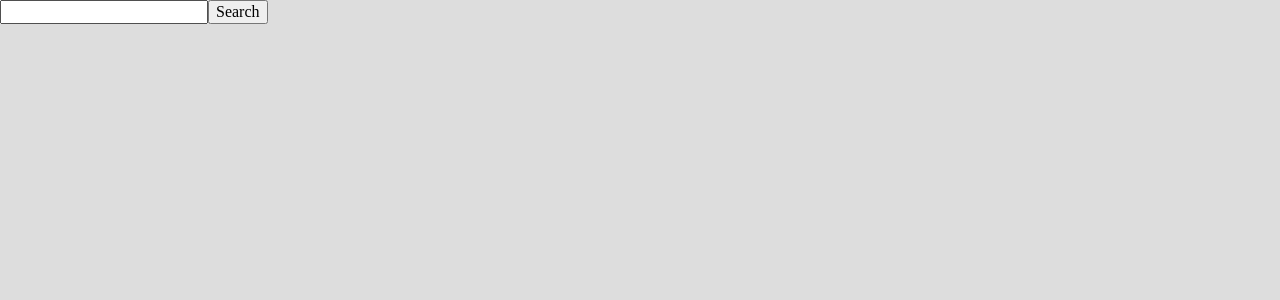
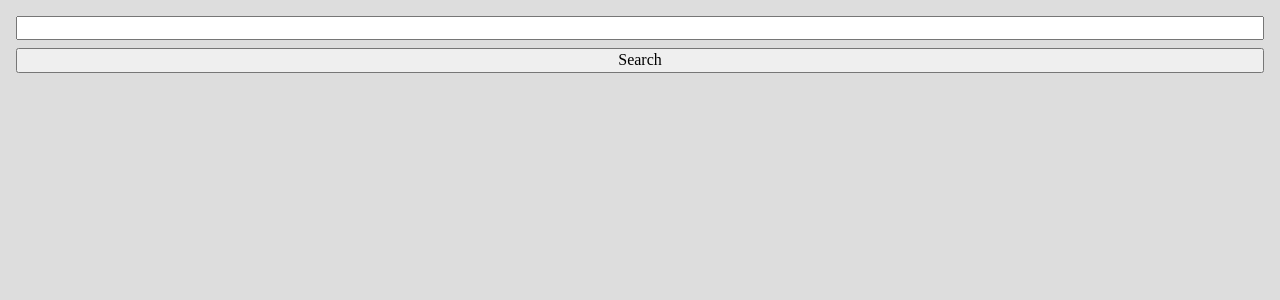
Before and after one commit to maneKozaroo/github-search, a Vue app: page / in a window 1280 px wide. Shown: the top 300 px of the page. Built offline with nearby package versions, Linux system fonts and the light colour scheme.

Commit message:
feat: add basic styles to search form

```diff
--- a/src/components/GithubSearch/SearchForm.vue
+++ b/src/components/GithubSearch/SearchForm.vue
@@ -1,17 +1,21 @@
 <template>
   <form
+    class="search-form"
     :id="FORMS.SEARCH.NAME"
     :name="FORMS.SEARCH.NAME"
     @submit.prevent="handleSearchSubmit"
   >
-    <FieldsetBase :disabled="queryingThrottled">
+    <FieldsetBase class="main-fieldset" :disabled="queryingThrottled">
       <SearchInput
+        class="search-user-input"
         type="search"
         @input="handleSearchInput"
         :value="userInput"
       />
 
-      <SearchButton type="submit">Search</SearchButton>
+      <SearchButton class="search-submit-button" type="submit">
+        Search
+      </SearchButton>
     </FieldsetBase>
   </form>
 </template>
@@ -63,4 +67,14 @@ const handleSearchSubmit = (event: Event) => {
 };
 </script>
 
-<style scoped></style>
+<style scoped>
+.main-fieldset {
+  display: flex;
+  flex-direction: column;
+  padding: 1rem;
+}
+
+.search-submit-button {
+  margin: 0.5rem 0 0 0;
+}
+</style>
```
